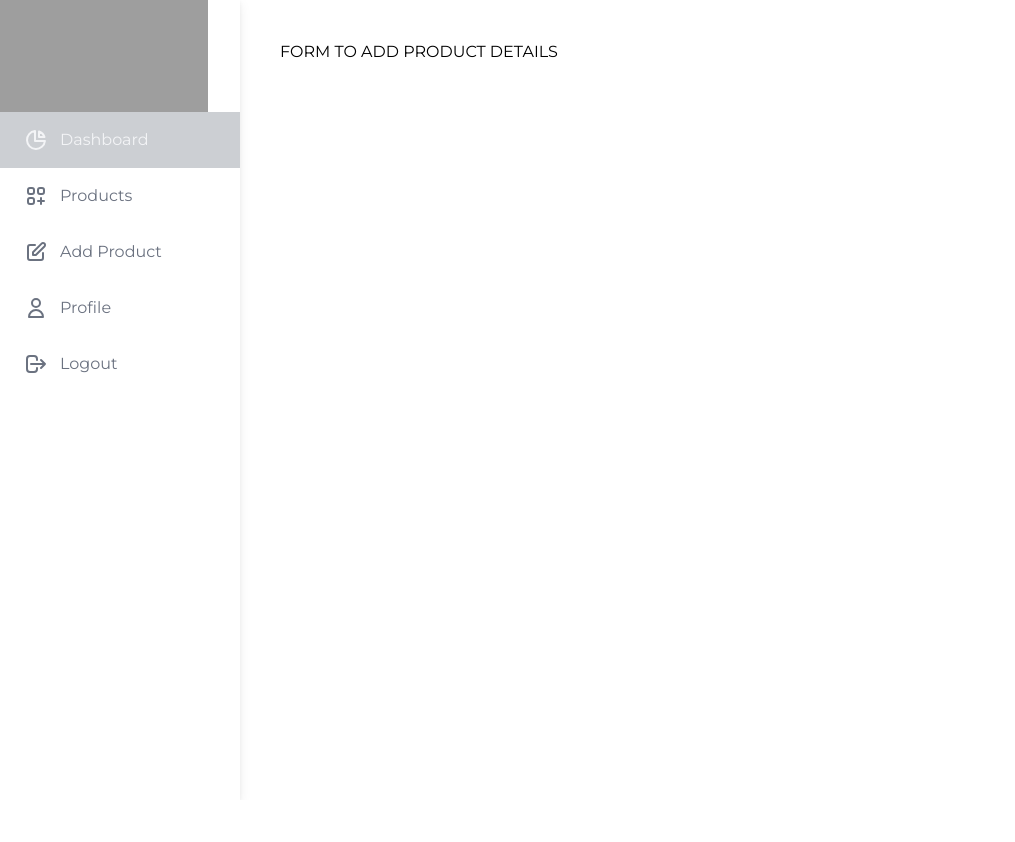
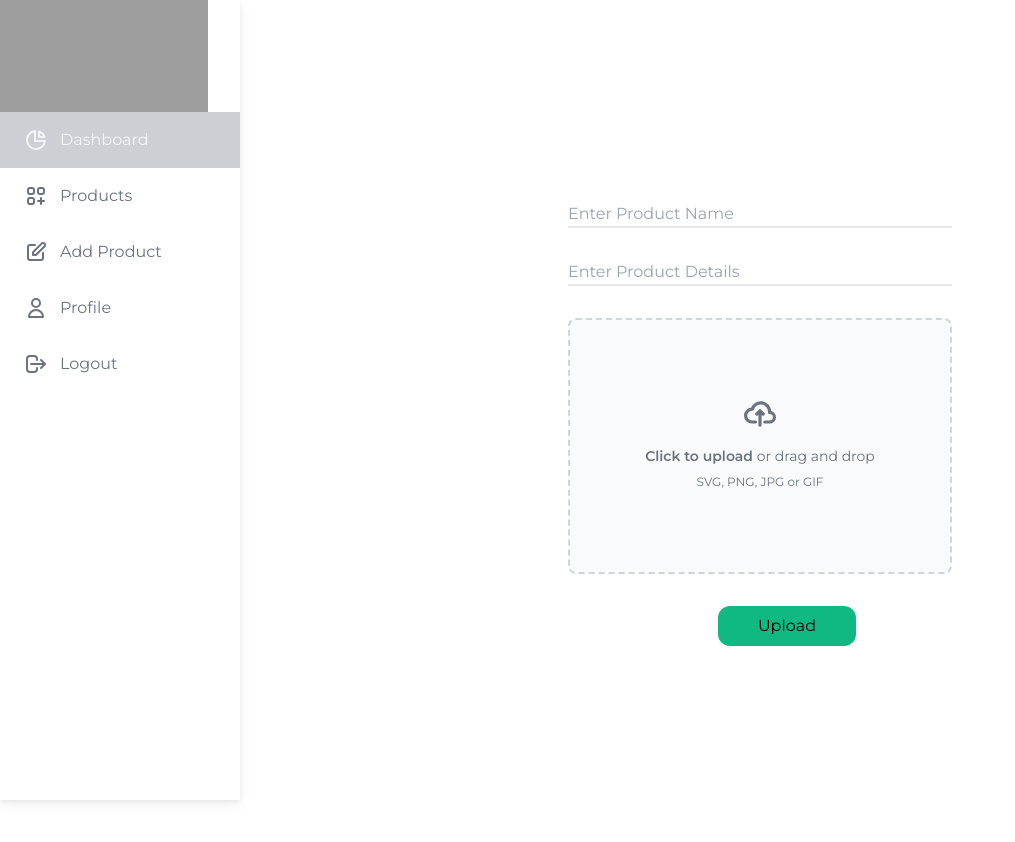
Before and after one commit to MCA-CapstoneProject/HomeDecor-Frontend, a React (Vite) app: page /seller-dashboard/add-product in a window 1280 px wide. Shown: the top 842 px of the page, without its empty margins (0-1015 px from the left). Before the commit the page ends 800 px from the top, so only its background shows below. Built offline with nearby package versions, Linux system fonts and the light colour scheme; grey boxes are pictures that could not be loaded.

Commit message:
add product form updated

```diff
--- a/src/pages/seller/AddProduct.jsx
+++ b/src/pages/seller/AddProduct.jsx
@@ -2,9 +2,26 @@
 
 function AddProduct() {
   return (
-   <div>
-    <h1>FORM TO ADD PRODUCT DETAILS</h1>
-   </div>
+    <div class="flex h-screen items-center justify-center">
+    <div className='grid w-2/5'>
+      <input className='outline-none border-b-2' type="text" placeholder='Enter Product Name' />
+      <input className='outline-none border-b-2 my-8' type="textarea" placeholder='Enter Product Details' />
+      <label for="dropzone-file" class="flex flex-col items-center justify-center w-full h-64 border-2 border-gray-300 border-dashed rounded-lg cursor-pointer bg-gray-50 dark:hover:bg-bray-800 dark:bg-gray-700 hover:bg-gray-100 dark:border-gray-600 dark:hover:border-gray-500 dark:hover:bg-gray-600">
+          <div class="flex flex-col items-center justify-center pt-5 pb-6">
+              <svg class="w-8 h-8 mb-4 text-gray-500 dark:text-gray-400" aria-hidden="true" xmlns="http://www.w3.org/2000/svg" fill="none" viewBox="0 0 20 16">
+                  <path stroke="currentColor" stroke-linecap="round" stroke-linejoin="round" stroke-width="2" d="M13 13h3a3 3 0 0 0 0-6h-.025A5.56 5.56 0 0 0 16 6.5 5.5 5.5 0 0 0 5.207 5.021C5.137 5.017 5.071 5 5 5a4 4 0 0 0 0 8h2.167M10 15V6m0 0L8 8m2-2 2 2"/>
+              </svg>
+              <p class="mb-2 text-sm text-gray-500 dark:text-gray-400"><span class="font-semibold">Click to upload</span> or drag and drop</p>
+              <p class="text-xs text-gray-500 dark:text-gray-400">SVG, PNG, JPG or GIF</p>
+          </div>
+          <input id="dropzone-file" type="file" class="hidden" />
+      </label>
+      <div className=''>
+      <button className='bg-emerald-500 my-8 rounded-xl float-right mr-24 px-10 py-2' type="button">Upload</button>
+      </div>
+      </div>
+  </div>
+
   )
 }
 
```
Also changed, not shown: 1 other file (tests, documents, lock files or other folders).
